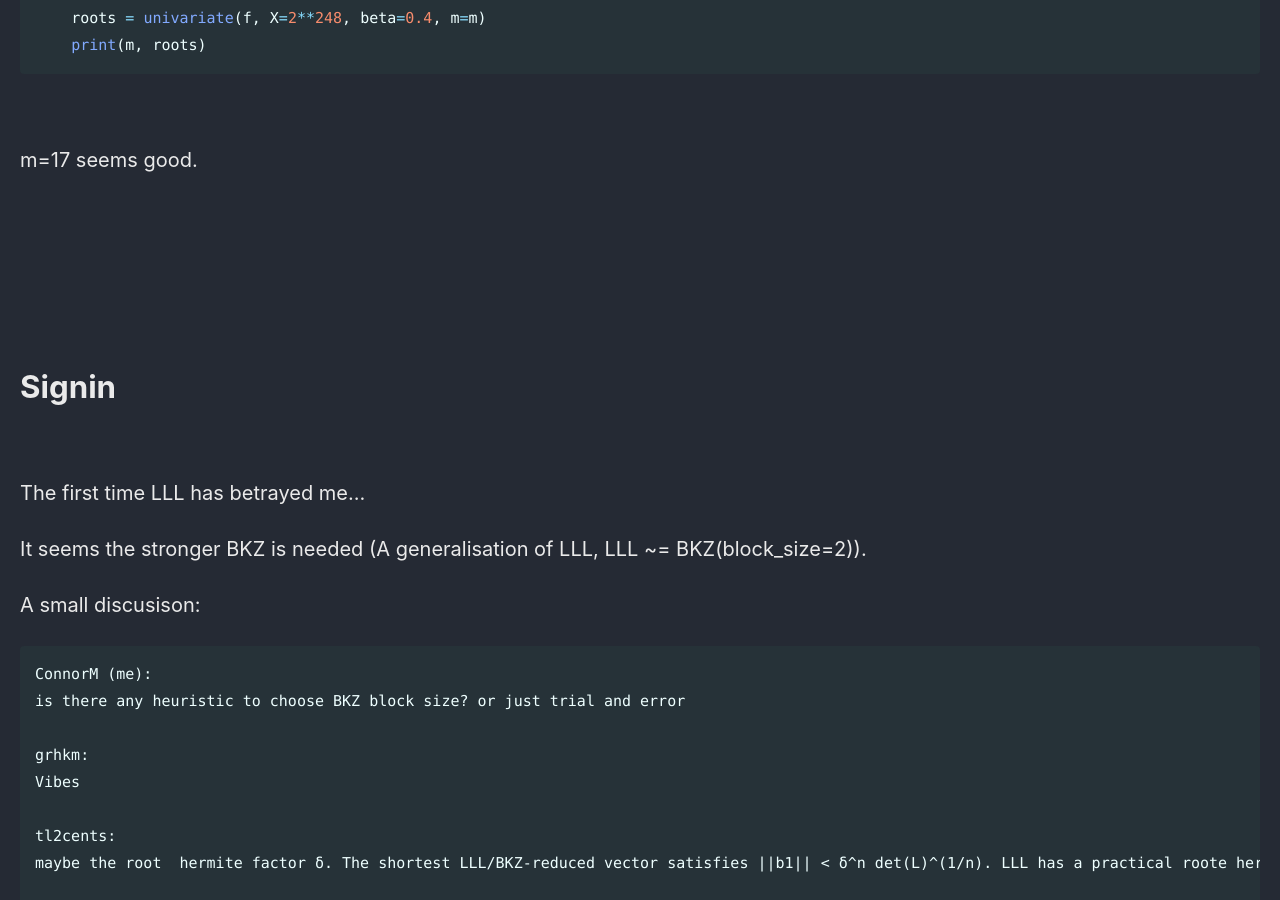
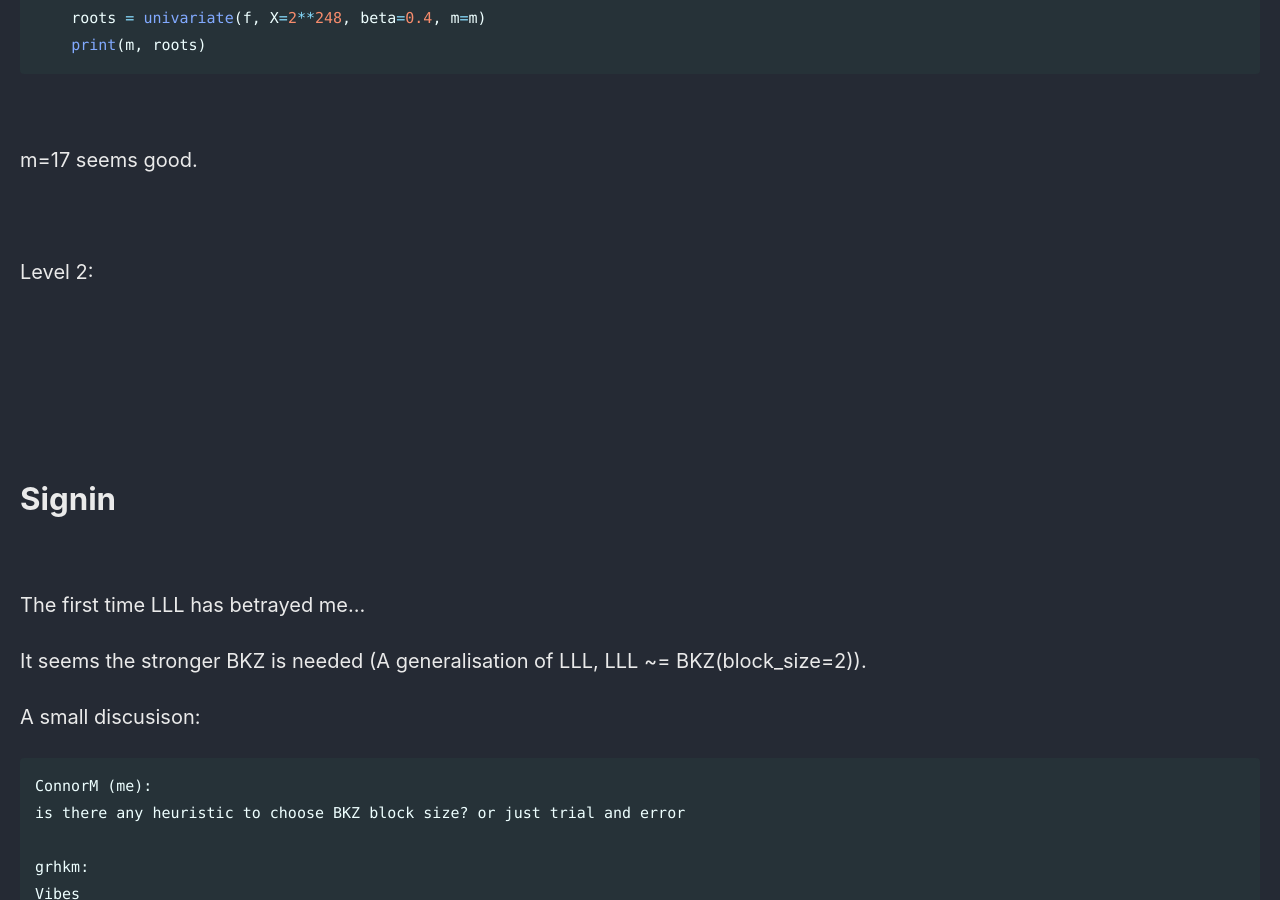
Before and after one commit to Connor-McCartney/Connor-McCartney.github.io, a Jekyll site: the page built from _pages/cryptography/other/0CTF2024.md, in a window 1280 px wide and 900 px high, scrolled down 4444 px. Built offline with Jekyll 4.4.1, drawn with Linux system fonts in a browser that asks for light colours; cached includes are drawn as plain includes.

Commit message:
Update 0CTF2024.md

```diff
--- a/_pages/cryptography/other/0CTF2024.md
+++ b/_pages/cryptography/other/0CTF2024.md
@@ -184,7 +184,9 @@ m=17 seems good.
 
 
 
+<br>
 
+Level 2:
 
 
 
```
